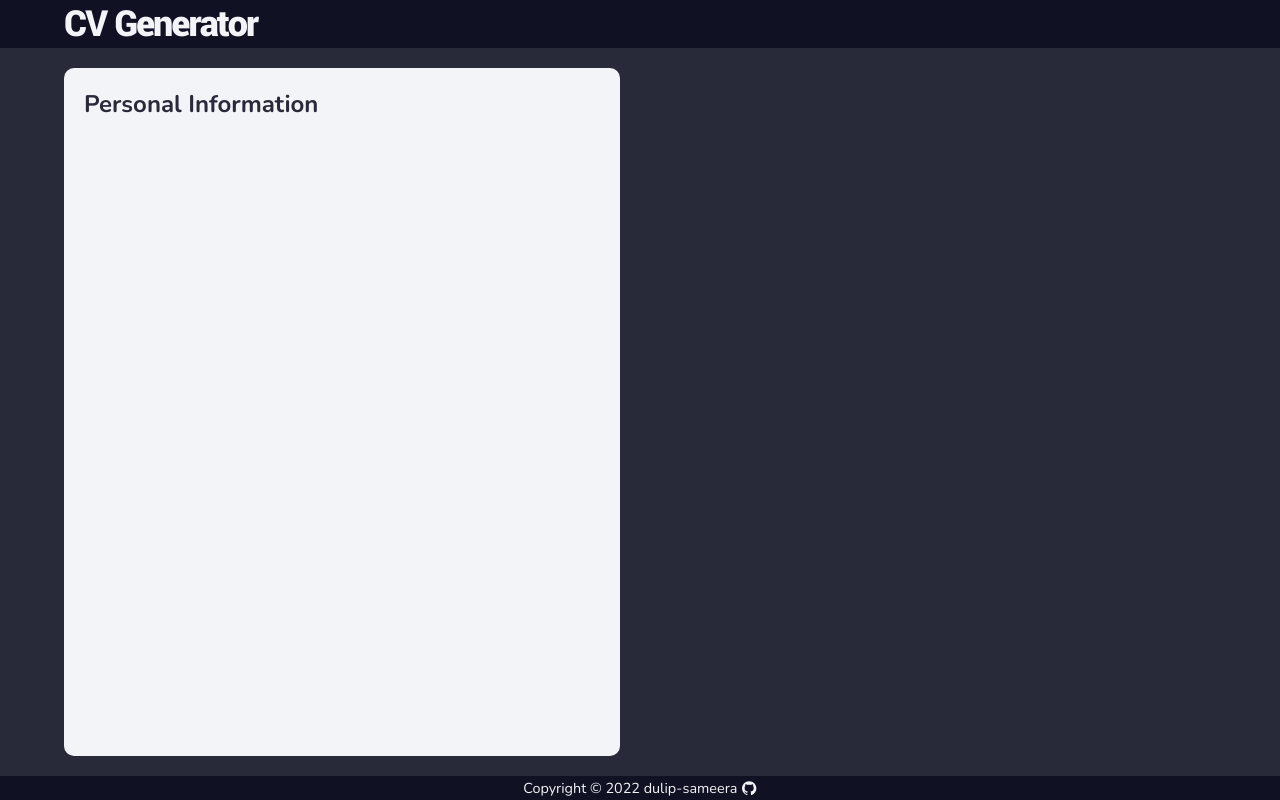
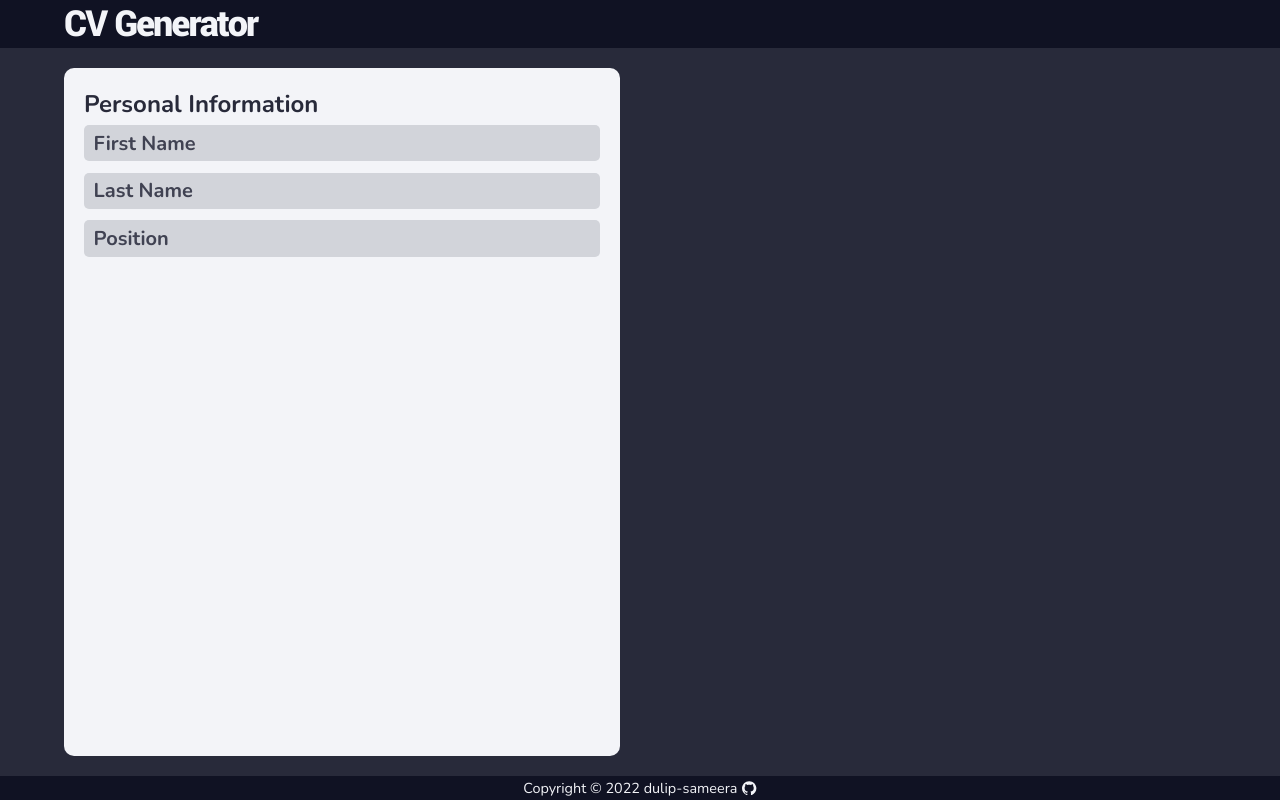
Before and after one commit to dulip-sameera/react-cv-generator, a React (Create React App) app: page / in a window 1280 px wide. Built offline with nearby package versions, Linux system fonts and the light colour scheme.

Commit message:
add the first three input fields

```diff
--- a/src/components/Body/Form/Personal.js
+++ b/src/components/Body/Form/Personal.js
@@ -1,14 +1,36 @@
 import React, { Component } from "react";
 import SectionTitle from "./styles/SectionTitle.styles";
+import { InputField } from "./Utils";
 
 export class Personal extends Component {
   render() {
-    const { data } = this.props;
+    const { data, onChangeFn } = this.props;
     console.log(data);
-
     return (
       <div>
         <SectionTitle>Personal Information</SectionTitle>
+        <InputField
+          id="firstName"
+          type="text"
+          maxLength="100"
+          onChangeFn={onChangeFn}
+          placeholder="First Name"
+        />
+        <InputField
+          id="lastName"
+          type="text"
+          maxLength="100"
+          onChangeFn={onChangeFn}
+          placeholder="Last Name"
+        />
+
+        <InputField
+          id="position"
+          type="text"
+          maxLength="100"
+          onChangeFn={onChangeFn}
+          placeholder="Position"
+        />
       </div>
     );
   }
```
